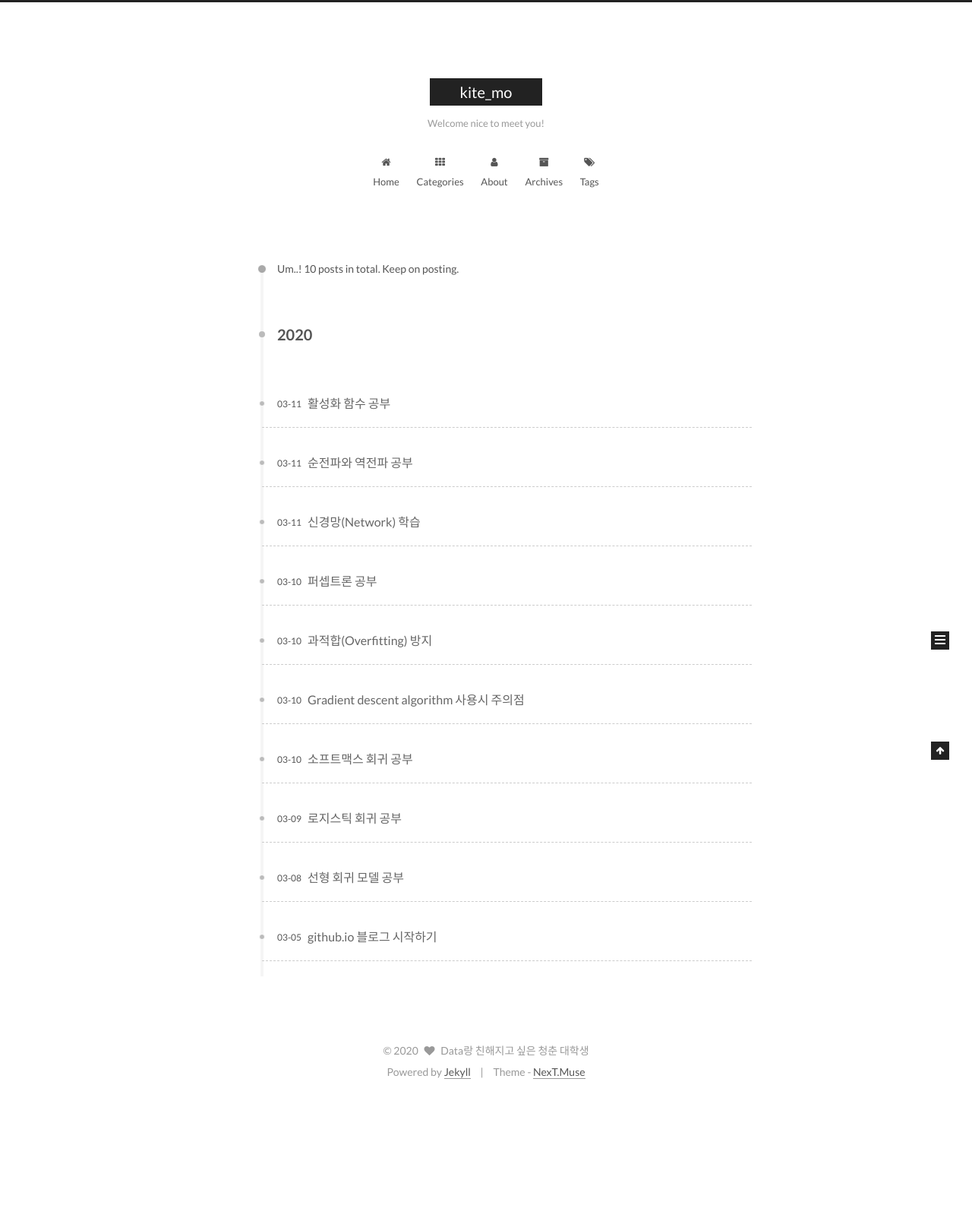
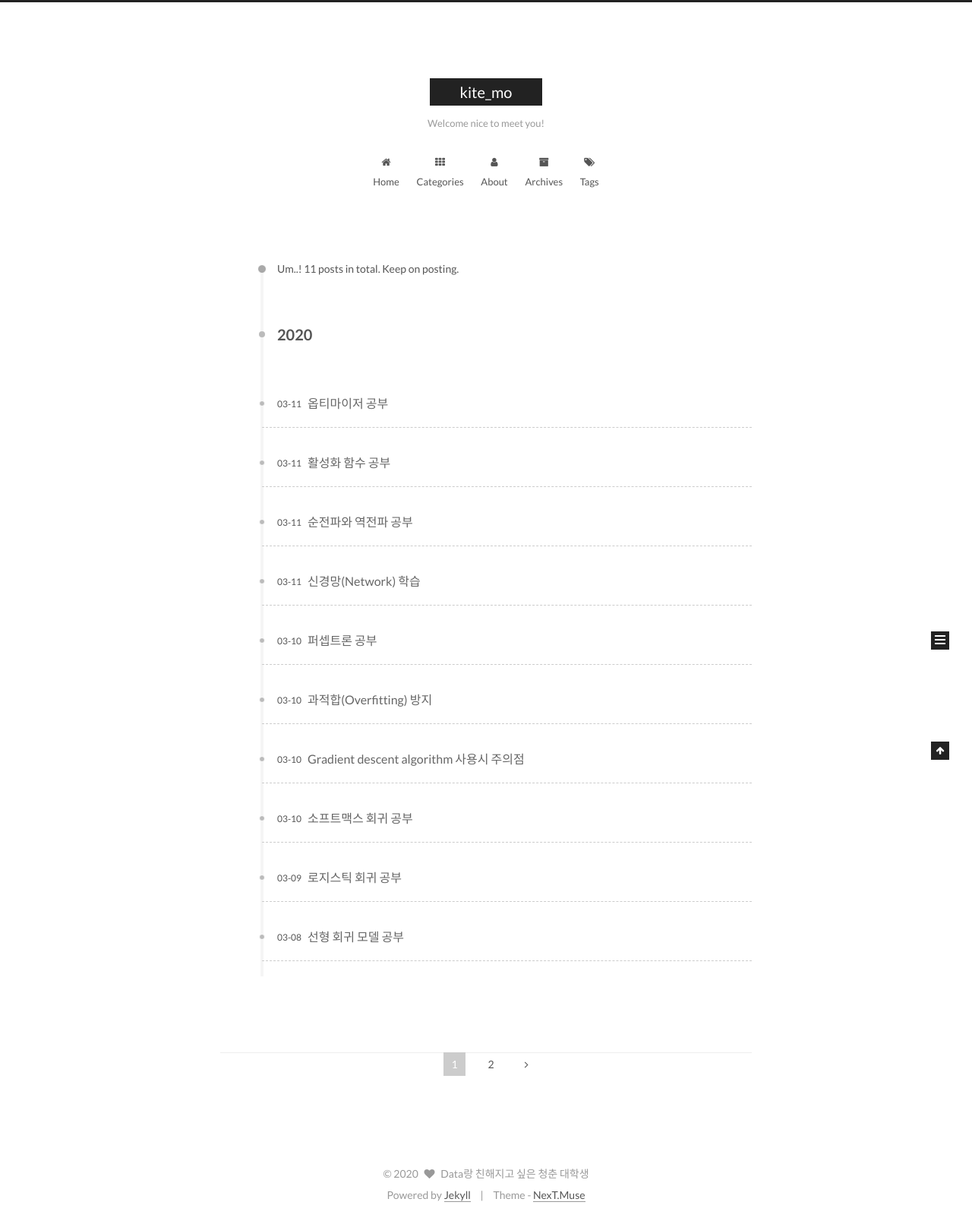
Before and after one commit to kite-mo/kite-mo.github.io, a Jekyll site: the page built from archives/index.html, in a window 1280 px wide. Shown: the whole page at 76% size. Built offline with Jekyll 4.4.1, drawn with Linux system fonts in a browser that asks for light colours; comment, search, counter and statistics services are not loaded; before the commit the page ends 1445 px from its top, so only the background shows below that; part of the change alters nothing that is shown.

Commit message:
optimizer

```diff
--- /dev/null
+++ b/_posts/2020-03-11-zoptimizer.md
@@ -0,0 +1,115 @@
+---
+title:  "옵티마이저 공부"
+
+categories:
+ - Deep learning
+tags:
+ - Study, Deep learning
+
+---
+
+
+# 옵티마이저(Optimizer)
+### 목차
+
+
+- Step 1. 개요
+- Step 2. 에포크, 배치 크기, 그리고 이터레이션(Epoch, Batch Size and Iteration)
+- Step 3. 옵티마이저(Optimizer)
+
+해당 게시물은 참고자료를 참고하거나 변형하여 작성하였습니다.
+
+## Step 1. 개요
+---
+
+옵티마이저(optimizer)는 학습 알고리즘/최적화 알고리즘이라고도 불리는데 이것의 역할은 최적화(optimization)를 하는데 사용한다.
+
+대부분의 학습 알고리즘의 기본적인 컨셉은 미분을 통해 gradient를 구한 후 gradient가 0이 되는 방향으로 점근적으로 나아가 최적화가 되는 값을 찾는 것이다.
+
+우리는 옵티마이저에 대해 공부하기전 미리 알아둘 개념에 대해서 먼저 학습해보자.
+
+## Step 2. 에포크, 배치 크기, 그리고 이터레이션(Epoch, Batch Size and Iteration)
+---
+
+딥러닝은 실제값과 예측값의 오차로부터 옵티마이저를 이용하여 매개변수를 업데이트한다. 현실과 비유하면 사람은 문제지의 문제를 풀고, 정답지를 보면서 부족했던 점을 채워나가는 학습 과정이라고 생각하면 된다.
+
+그런데 사람마다 동일한 문제와 정답을 주더라도 공부하는 방법은 천차만별이다. 어떤 사람은 10개 풀고 채점하고 다시 풀고 어떤 사람은 50개 풀고 채점하고 다시 푼다.
+
+기계도 마찬가지이다. 같은 문제지와 정답을 주더라도 공부 방법을 다르게 설정할 수 있다.
+
+![](https://wikidocs.net/images/page/36033/batchandepochiteration.PNG)
+
+위 그림으로 에포크, 배치 크기, 그리고 이터레이션에 대한 개념을 간단히 확인할 수 있다.
+
+### 1) 에포크(Epoch)
+
+에포크는 인공 신경망에서 전체 데이터에 대해서 순전파와 역전파 과정이 끝나는 한 싸이클을 이야기한다. 즉, 문제를 끝까지 풀고 정답지로 채점을 하여 한번의 공부를 끝낸 상태로 이해하면 되겠다.
+
+만약 에포크의 크기가 매우 작다면, 앞서 배운 overfitting 이나 underfitting이 발생할 수 있다.
+
+### 2) 배치 크기(Batch size)
+
+ 배치 크기는 몇 개의 데이터 단위로 매개변수(weight, bias)를 업데이트 하는지를 이야기한다. 사람이 총 2,000 문제가 수록된 문제지의 문제를 200개 단위로 풀고 채점을 하면 이때 배치 크기는 200이다.
+
+기계도 마찬가지로 배치 크기가 200이면 200개의 샘플 단위로 학습을 한다. 여기서 중요한 점은 매개변수를 업데이트를 하는 시점이 실제값과 예측값 사이의 오차를 계산하는 시점이다. 즉, 기계는 200개의 샘플을 학습하고 오차를 계산하여 이 시점마다 매개변수를 업데이트를 한다는 말이다.
+
+### 3) 이터레이션(Iteration)
+
+이터레이션은  한 번의 에포크가 끝나기 위해서 필요한 배치의 수라고 생각하면 된다. 또는 한 번의 에포크 내에서 이루어지는 매개변수가 업데이트되는 횟수이기도 하다.
+
+위 그림에서는 총 10번의 매개변수 업데이트가 이루어진다고 생각하면된다.
+
+자, 이제 학습 과정에 대한 용어를 알았으니 옵티마이저를 공부해보자.
+
+##  Step 3. 옵티마이저(Optimizer)
+---
+
+손실 함수의 값을 줄여나가면서 학습하는 방법은 어떤 옵티마이저를 사용하냐에 따라서 달라진다. 앞서 공부했던 배치의 개념을 이용하여 정해준 양의 데이터만 가지고 매개변수를 조절할 수도 있고 전체 데이터를 가지고 조정할 수 있다.
+
+### 1) 배치 경사 하강법(Batch Gradient Descent)
+
+가장 기본적인 옵티마이저이자 경사 하강법이다. 이 옵티마이저는 한 번의 에포크에 모든 매개변수 업데이트를 단 한번 수행한다.
+
+해당 방법은 전체 데이터를 고려하여 학습하므로 에포크당 시간이 오래걸리고 메모리를 많이 잡아먹지만, 전체 최적해(global minimum)을 찾을 수 있다는 장점이 있다.
+
+### 2) 확률적 경사 하강법(Stocahstic Gradient Descent, SGD)
+
+기존의 배치 경사 하강법은 시간이 너무 오래걸리는 단점을 가지고 있기에, SGD는 전체 데이터가 아닌 랜덤으로 선택한 하나의 데이터를 이용하여 매개변수를 업데이트한다.
+
+해당 방법은 정확도가 낮을 수 있지만 속도는 배치 경사 하강법보단 빠르다는 장점을 가지고 있다.
+
+![](https://wikidocs.net/images/page/24987/%EA%B2%BD%EC%82%AC%ED%95%98%EA%B0%95%EB%B2%95SGD.PNG)
+
+### 3) 미니 배치 경사 하강법(Mini-Batch Gradient Descent)
+
+위 방법은 사용자가 원하는 만큼의 배치 사이즈를 지정하여 매개변수를 업데이트하는 방법이다.
+
+배치 경사 하강법보다 빠르며 SGD보다 안정적이라는 장점을 가지고 있다.
+
+### 4) 모멘텀(Momentum)
+
+모멘컴은 관성이라는 물리학의 법칙을 응용한 방법이다.  모멘텀은 계산된 접선의 기울기에 한 시점전의 접선의 기울긱밧을 일정한 비율만큼 반영을 했다. 무슨 말이냐면 리이렇게 하면 마치 언덕에서 공이 내려올 때, 중간에 작은 웅덩이에 빠지더라도 관성의 힘으로 넘어가는 효과, 즉 관성을 이용한 것이다.
+
+기존 경사 하강법은 지역 최적해(local minimum)에 도착하면, 그것이 전체 최적해(global minimum)이라고 착각하지만 해당 방법은 관성의 힘을 빌리면서 지역 최적해에서 탈출하는 효과를 얻을 수 있다.
+
+![](https://wikidocs.net/images/page/24987/%EB%A1%9C%EC%BB%AC%EB%AF%B8%EB%8B%88%EB%A9%88.PNG)
+
+### 5) 아다그라드(Adagrad)
+
+기존에 방법은 각각 매개변수들에게 모두 동일한 학습률(learning rate)를 적용한다. 그러나 매개변수들은 모두 의미하는 바가 다르기에 비효율적이다.
+
+아다그라드는 매개변수마다 다른 학습률을 적용시켜 더 효율적인 학습을 가능케한다.
+
+### 6) 알엠에스프롭(RMSprop)
+
+아다그라드의 업그레이드 버전이라고 생각하면 된다. 아다그라드는 학습을 계속 진행하는 경우에 나중가서는 학습률이 감소하는 단점이 있다
+
+해당 방법은 이 단점을 수식으로 대체하여 개선하였다.
+
+### 7) 아담(Adam)
+
+아담은 RMSprop과 모멘텀 두 가지를 합친 듯한 방법으로, 방향과 학습률을 모두 잡기 위한 방법이다.
+
+## 참고자료
+---[https://wikidocs.net/36033] [https://creativecommons.org/licenses/by-nc-sa/2.0/kr/](https://creativecommons.org/licenses/by-nc-sa/2.0/kr/)
+(https://wikidocs.net/36033)
```
Also changed, not shown: _posts/2020-03-11-yactivation function.md (+3 -0 lines).
